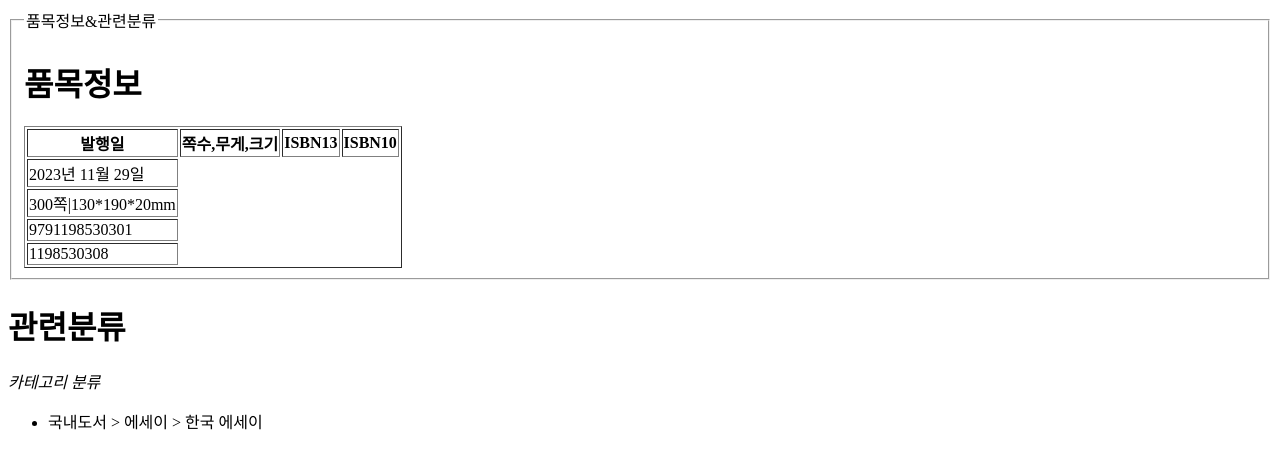
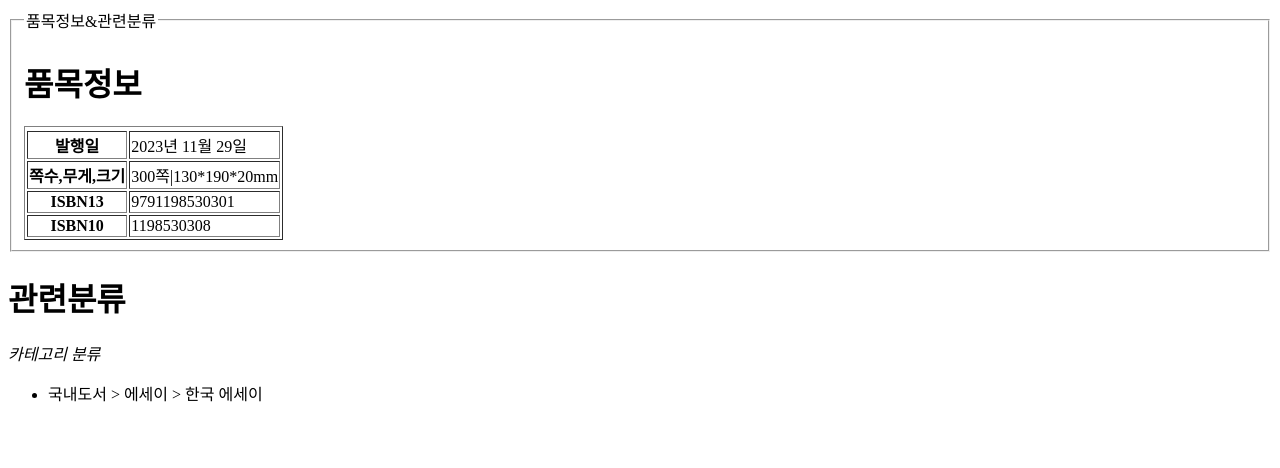
Before and after one commit to Brave0821/css_basic_test, a plain HTML site: page yes24Book/info.html in a window 1280 px wide. Drawn offline with Linux system fonts and the light colour scheme.

Commit message:
yes24 품목, 분류 구성!

```diff
--- a/yes24Book/info.html
+++ b/yes24Book/info.html
@@ -17,23 +17,27 @@
         <table border="1">
             <thead>
                 <tr>
-                    <th>발행일</th>
+                    <!-- <th>발행일</th>
                     <th>쪽수,무게,크기</th>
                     <th>ISBN13</th>
-                    <th>ISBN10</th>
+                    <th>ISBN10</th> -->
                 </tr>
             </thead>
             <tbody>
                 <tr>
+                    <th>발행일</th>
                     <td>2023년 11월 29일</td>
                 </tr>
                 <tr>
+                    <th>쪽수,무게,크기</th>
                     <td>300쪽|130*190*20mm</td>
                 </tr>
                 <tr>
+                    <th>ISBN13</th>
                     <td>9791198530301</td>
                 </tr>
                 <tr>
+                    <th>ISBN10</th>
                     <td>1198530308</td>
                 </tr>
             </tbody>
```
